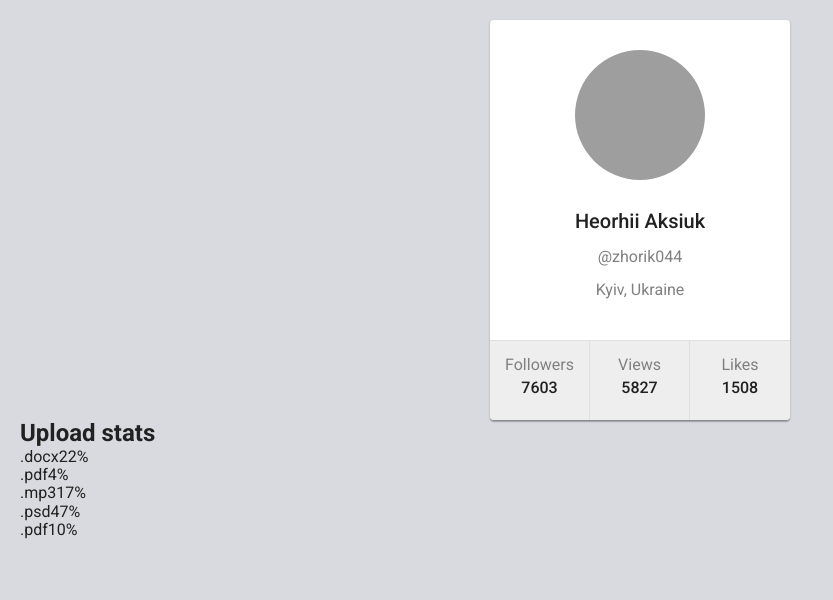
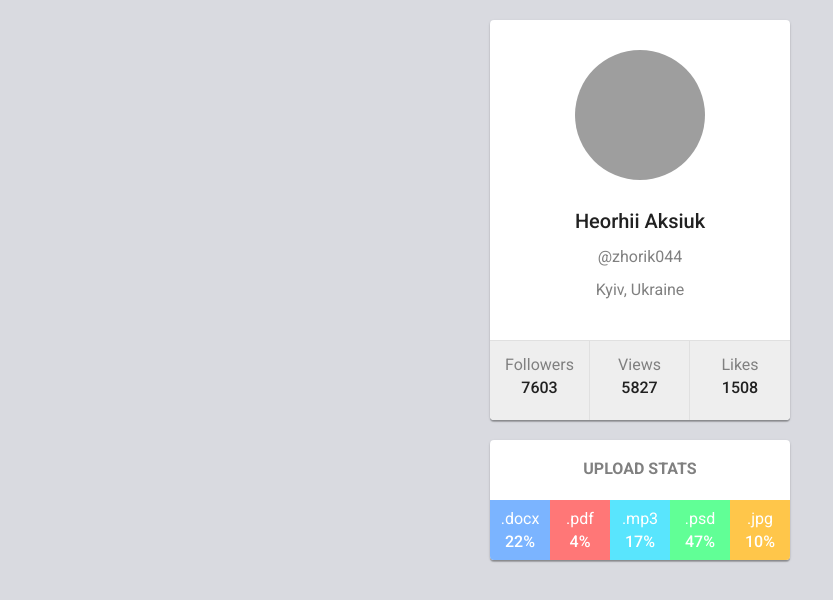
Before and after one commit to heorhii-aksiuk/goit-react-hw-01-components, a React (Create React App) app: page / in a window 1280 px wide. Shown: the top 600 px of the page, without its empty margins (0-833 px from the left). Built offline with nearby package versions, Linux system fonts and the light colour scheme; grey boxes are pictures that could not be loaded.

Commit message:
styles for Statistic component

```diff
--- a/src/components/Profile/Profile.module.css
+++ b/src/components/Profile/Profile.module.css
@@ -1,5 +1,6 @@
 .profile {
   margin: 0 auto;
+  margin-bottom: 20px;
   width: 300px;
   height: 400px;
   background-color: var(--main-background-color);
--- a/src/components/Statistic/Statistic.js
+++ b/src/components/Statistic/Statistic.js
@@ -1,14 +1,15 @@
 import PropTypes from 'prop-types';
+import s from './Statistic.module.css';
 
 function Statistic({ title, stats }) {
   return (
-    <section className="statistics">
-      <h2 className="title">{title}</h2>
-      <ul className="stat-list">
+    <section className={s.statistics}>
+      <h2 className={s.title}>{title}</h2>
+      <ul className={s.statList}>
         {stats.map(stat => (
-          <li key={stat.id} className="stat">
-            <span className="label">{stat.label}</span>
-            <span className="percentage">{stat.percentage}%</span>
+          <li key={stat.id} className={s.stat}>
+            <span className={s.label}>{stat.label}</span>
+            <span className={s.percentage}>{stat.percentage}%</span>
           </li>
         ))}
       </ul>
--- a/src/components/Statistic/Statistic.module.css
+++ b/src/components/Statistic/Statistic.module.css
@@ -0,0 +1,68 @@
+.statistics {
+  margin: 0 auto;
+  width: 300px;
+  height: 120px;
+  background-color: var(--main-background-color);
+  box-shadow: 0px 1px 3px rgba(0, 0, 0, 0.12), 0px 1px 1px rgba(0, 0, 0, 0.14),
+    0px 2px 1px rgba(0, 0, 0, 0.2);
+  border-radius: 4px;
+}
+
+.title {
+  padding-top: 20px;
+  height: 60px;
+  font-size: 16px;
+  text-align: center;
+  text-transform: uppercase;
+  color: var(--secondary-text-color);
+}
+
+.statList {
+  display: flex;
+  align-items: stretch;
+  height: 60px;
+  border-radius: 0 0 4px 4px;
+}
+
+.stat {
+  display: flex;
+  flex-direction: column;
+  flex-basis: 100%;
+  text-align: center;
+  align-items: stretch;
+}
+
+.stat:nth-child(1) {
+  background-color: #7bb4ff;
+  border-radius: 0 0 0 4px;
+}
+
+.stat:nth-child(2) {
+  background-color: #ff7777;
+}
+
+.stat:nth-child(3) {
+  background-color: #59e5fd;
+}
+
+.stat:nth-child(4) {
+  background-color: #61ff96;
+}
+
+.stat:nth-child(5) {
+  background-color: #ffc64a;
+  border-radius: 0 0 4px 0;
+}
+
+.label {
+  display: block;
+  padding-top: 10px;
+  color: var(--main-background-color);
+}
+
+.percentage {
+  padding-top: 5px;
+  display: block;
+  font-weight: 500;
+  color: var(--main-background-color);
+}
--- a/src/data/statistic.json
+++ b/src/data/statistic.json
@@ -3,5 +3,5 @@
   { "id": "id-2", "label": ".pdf", "percentage": 4 },
   { "id": "id-3", "label": ".mp3", "percentage": 17 },
   { "id": "id-4", "label": ".psd", "percentage": 47 },
-  { "id": "id-5", "label": ".pdf", "percentage": 10 }
+  { "id": "id-5", "label": ".jpg", "percentage": 10 }
 ]
```
